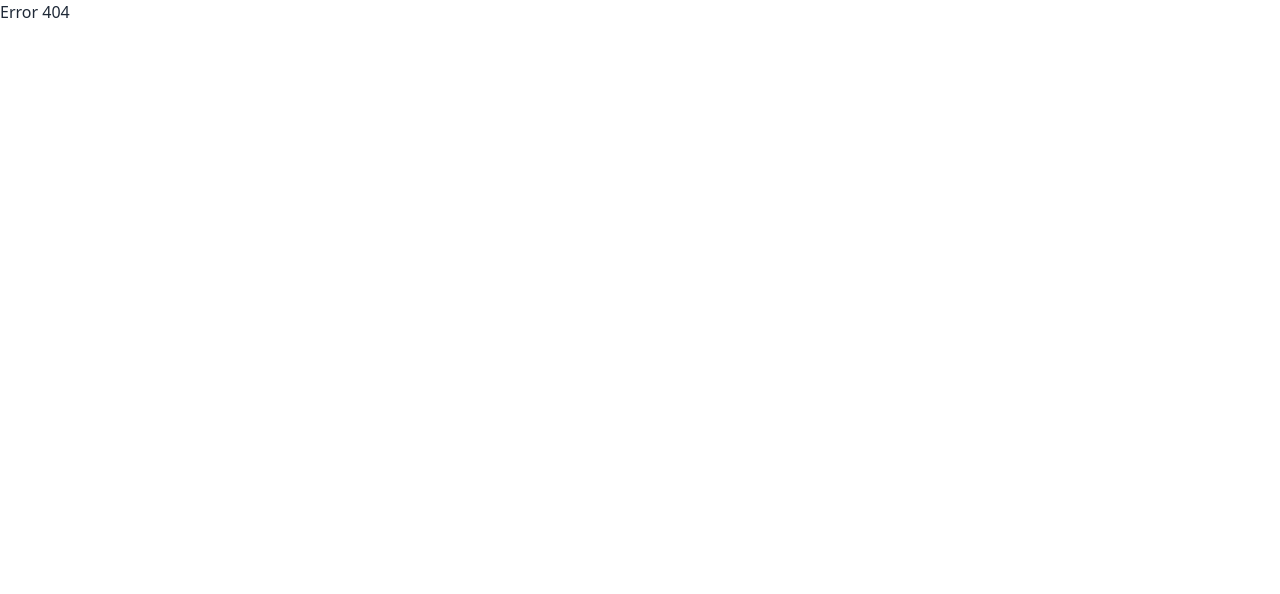
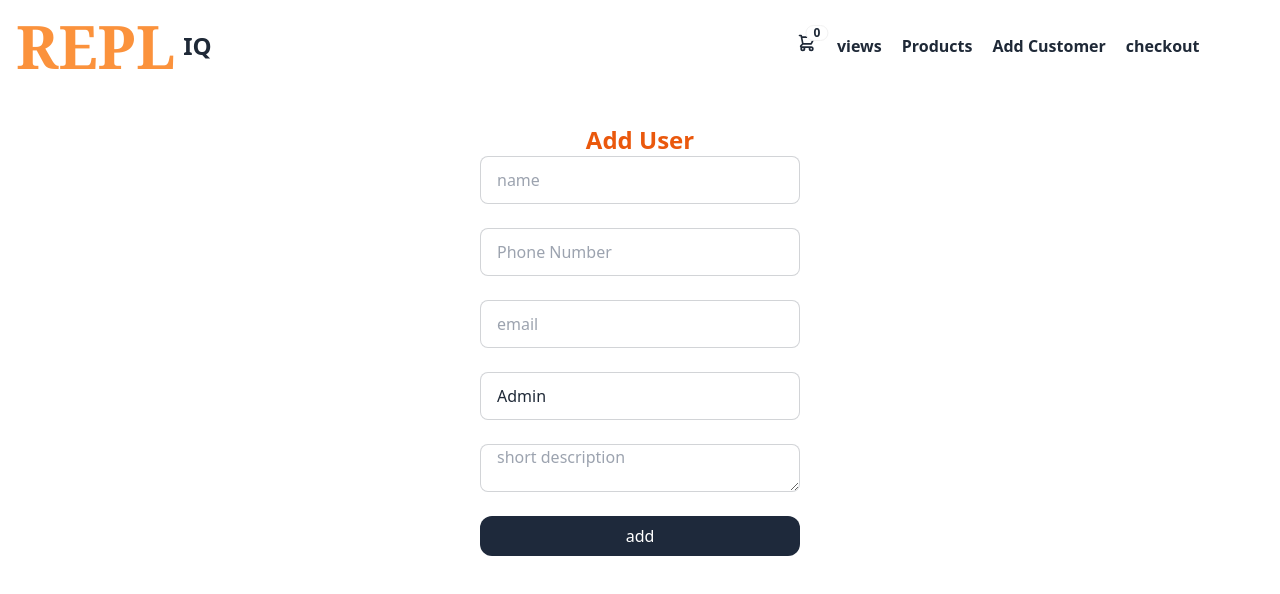
Before and after one commit to sakibhasan-24/repliq, a React (Vite) app: page /add-user in a window 1280 px wide. Before the commit this address had no page. Shown: the top 594 px of the page. Built offline with nearby package versions, Linux system fonts and the light colour scheme.

Commit message:
add customer

```diff
--- /dev/null
+++ b/src/hooks/useAddUser.jsx
@@ -0,0 +1,13 @@
+import React, { useState } from "react";
+import { useDispatch } from "react-redux";
+import { addUser } from "../redux/adduser/addUserSlice";
+
+export default function useAddUser() {
+  const [users, setUsers] = useState([]);
+  const dispatch = useDispatch();
+  const handleAddUser = (userInfo) => {
+    dispatch(addUser(userInfo));
+    setUsers([...users, userInfo]);
+  };
+  return [users, setUsers, handleAddUser];
+}
--- /dev/null
+++ b/src/pages/adduser/AddUser.jsx
@@ -0,0 +1,183 @@
+import React, { useState } from "react";
+import { useDispatch, useSelector } from "react-redux";
+import {
+  addUser,
+  removeAllUser,
+  removeUser,
+} from "../../redux/adduser/addUserSlice";
+import useAddUser from "../../hooks/useAddUser";
+import Swal from "sweetalert2";
+import { CiTrash } from "react-icons/ci";
+import { Link } from "react-router-dom";
+
+export default function AddUser() {
+  const [formData, setFormData] = useState({});
+  const dispatch = useDispatch();
+  const { usersList } = useSelector((state) => state.usersList);
+  const [users, setUsers, handleAddUser] = useAddUser();
+  // console.log(handleAddUser);
+  const profilePicture =
+    "https://encrypted-tbn0.gstatic.com/images?q=tbn:ANd9GcRlQc8AS8lajjEalCKTTlR9hDnjlSeg0QPubQ&usqp=CAU";
+  const handleSubmitForm = async (e) => {
+    e.preventDefault();
+    const userInformation = {
+      profilePicture,
+      ...formData,
+    };
+    await handleAddUser(userInformation);
+    Swal.fire({
+      position: "center",
+      icon: "success",
+      title: "User Added Successfully",
+      showConfirmButton: false,
+      timer: 1500,
+    });
+    setFormData({});
+  };
+  // console.log(users);
+  const onChangeFormData = (e) => {
+    setFormData({ ...formData, [e.target.name]: e.target.value });
+  };
+  const handleDelete = (user) => {
+    // console.log(user);
+    dispatch(removeUser(user.newId));
+  };
+  const handleDeleteAll = () => {
+    Swal.fire({
+      title: "Are you sure?",
+      text: "You can change again from starting",
+      icon: "warning",
+      showCancelButton: true,
+      confirmButtonColor: "#3085d6",
+      cancelButtonColor: "#d33",
+      confirmButtonText: "Yes, delete it!",
+    }).then((result) => {
+      if (result.isConfirmed) {
+        dispatch(removeAllUser());
+        Swal.fire("Deleted!", "Your file has been deleted.", "success");
+      }
+    });
+  };
+  // console.log(formData);
+  return (
+    <div className=" w-full sm:max-w-6xl  mx-auto my-8">
+      <h2 className="text-center font-semibold text-orange-600 text-2xl">
+        Add User
+      </h2>
+      <div className=" flex gap-6 flex-col md:flex-row">
+        <form
+          onSubmit={handleSubmitForm}
+          className="flex flex-col gap-6 items-center justify-center w-full mx-auto"
+        >
+          <input
+            type="text"
+            id="name"
+            placeholder="name"
+            name="name"
+            className="input input-bordered w-full max-w-xs"
+            required
+            onChange={onChangeFormData}
+          />
+          <input
+            type="text"
+            id="phone"
+            name="phone"
+            placeholder="Phone Number"
+            className="input input-bordered w-full max-w-xs"
+            // onChange={(e)=>{console.log(e.target.value)}
+            onChange={onChangeFormData}
+            required
+          />
+          <input
+            required
+            id="email"
+            name="email"
+            type="email"
+            placeholder="email"
+            className="input input-bordered w-full max-w-xs"
+            onChange={onChangeFormData}
+          />
+
+          <select
+            id="role"
+            name="role"
+            className="input input-bordered w-full max-w-xs"
+            onChange={onChangeFormData}
+            required
+          >
+            <option
+              value=""
+              disabled
+              className="input input-bordered w-full max-w-xs"
+            >
+              Select Role
+            </option>
+            <option value="admin">Admin</option>
+            <option value="user">User</option>
+            <option value="manager">Manager</option>
+            <option value="delivary">Delivary Man</option>
+            <option value="staff">Staff</option>
+          </select>
+          <textarea
+            className="input input-bordered w-full max-w-xs"
+            id="details"
+            placeholder="short description"
+            name="details"
+            onChange={onChangeFormData}
+            required
+            rows={20}
+            cols={10}
+          />
+          <input
+            type="submit"
+            value={"add"}
+            className="w-full max-w-xs py-2 rounded-xl cursor-pointer bg-slate-800 text-white hover:bg-slate-700 transition-all duration-300"
+          />
+        </form>
+        {usersList.length > 0 && (
+          <div className="w-full mx-auto overflow-x-scroll text-xs bg-slate-50 shadow-lg shadow-slate-300 rounded-lg p-7">
+            <h1 className="text-center font-bold text-xl text-orange-600">
+              total User : <span>{usersList.length}</span>
+            </h1>
+            <div>
+              <table className="table w-full ">
+                <thead>
+                  <tr>
+                    <th>no:</th>
+                    <th>Name</th>
+                    <th>Role</th>
+                    <th>Details</th>
+                    <th>Action</th>
+                  </tr>
+                </thead>
+                <tbody>
+                  {usersList.map((user, idx) => (
+                    <tr key={user?.newId}>
+                      <td>{idx + 1}</td>
+                      <td>{user.name}</td>
+
+                      <td>{user.role}</td>
+                      <Link to={`/user/details/${user.newId}`}>details</Link>
+                      <td>
+                        <CiTrash
+                          onClick={() => handleDelete(user)}
+                          className="text-red-600 cursor-pointer"
+                        />
+                      </td>
+                    </tr>
+                  ))}
+                </tbody>
+              </table>
+            </div>
+            <button
+              onClick={handleDeleteAll}
+              className="text-red-600 hover:underline text-xl font-bold"
+            >
+              clear cart
+            </button>
+          </div>
+        )}
+      </div>
+    </div>
+  );
+}
--- /dev/null
+++ b/src/pages/adduser/UserDetails.jsx
@@ -0,0 +1,51 @@
+import React from "react";
+import { useSelector } from "react-redux";
+import { useNavigate, useParams } from "react-router-dom";
+
+export default function UserDetails() {
+  const { usersList } = useSelector((state) => state.usersList);
+
+  const { newId } = useParams();
+  //   console.log(usersList);
+  const currentUser = usersList.find((user) => user.newId === newId);
+  //   console.log(currentUser);
+  const navigate = useNavigate();
+  return (
+    <div className="max-w-lg mx-auto">
+      <h1 className="text-center font-bold text-2xl mb-4">
+        User Details{" "}
+        <span className="text-orange-600">
+          {currentUser?.name || "Name Not Found"}
+        </span>
+      </h1>
+      <div className="bg-white border border-gray-200 shadow-lg rounded-lg overflow-hidden">
+        <div className="flex justify-center">
+          <img
+            className="w-24 h-24 rounded-full border-4 border-orange-400 p-1"
+            src={
+              currentUser?.profilePicture || "https://via.placeholder.com/150"
+            }
+            alt="User Profile"
+          />
+        </div>
+        <div className="text-center px-6 py-4">
+          <p className="text-lg font-semibold text-gray-800 mb-2">
+            {currentUser?.name || "Name Not Found"}
+          </p>
+          <p className="text-sm text-gray-600 mb-2">{currentUser?.email}</p>
+          <p className="text-sm text-gray-600 mb-2">{currentUser?.phone}</p>
+          <p className="text-sm text-gray-600 mb-2">
+            Role: {currentUser?.role || "Not Set Yet"}
+          </p>
+          <p className="text-slate-500">{currentUser?.details}</p>
+        </div>
+        <button
+          onClick={() => navigate(-1)}
+          className="w-1/3 my-2 mx-2 px-2 py-1 rounded-md bg-slate-800 text-white "
+        >
+          back
+        </button>
+      </div>
+    </div>
+  );
+}
--- a/src/pages/header/Navbar.jsx
+++ b/src/pages/header/Navbar.jsx
@@ -82,7 +82,7 @@ export default function Navbar() {
         >
           Products
         </Link>
-        <Link className="mr-5 hover:text-orange-400" to="/">
+        <Link className="mr-5 hover:text-orange-400" to="/add-user">
           Add Customer
         </Link>
 
@@ -118,7 +118,10 @@ export default function Navbar() {
           <Link className="my-3 text-white hover:text-orange-400" to="/">
             Add Products
           </Link>
-          <Link className="my-3 text-white hover:text-orange-400" to="/">
+          <Link
+            className="my-3 text-white hover:text-orange-400"
+            to="/add-user"
+          >
             Add Customer
           </Link>
           <Link className="my-3 text-white hover:text-orange-400" to="/">
--- /dev/null
+++ b/src/redux/adduser/addUserSlice.js
@@ -0,0 +1,28 @@
+import { createSlice } from "@reduxjs/toolkit";
+import { v4 as uuidv4 } from "uuid"; // Import the uuiv4 function
+const initialStateForItems = {
+  usersList: [],
+};
+
+const usersListSlice = createSlice({
+  name: "usersList",
+  initialState: initialStateForItems,
+  reducers: {
+    addUser: (state, action) => {
+      //   console.log();
+      const newId = uuidv4();
+      state.usersList.push({ ...action.payload, newId });
+    },
+    removeUser: (state, action) => {
+      state.usersList = state.usersList.filter(
+        (item) => item.newId !== action.payload
+      );
+    },
+    removeAllUser: (state, action) => {
+      state.usersList = [];
+    },
+  },
+});
+
+export const { addUser, removeUser, removeAllUser } = usersListSlice.actions;
+export default usersListSlice.reducer;
--- a/src/redux/store/store.js
+++ b/src/redux/store/store.js
@@ -3,9 +3,11 @@ import { persistStore, persistReducer } from "redux-persist";
 import storage from "redux-persist/lib/storage";
 import userReducer from "../user/userSlice";
 import productReducer from "../addProducts/addProductsSlice";
+import usersListReducer from "../adduser/addUserSlice";
 const rootReducer = combineReducers({
   user: userReducer,
   items: productReducer,
+  usersList: usersListReducer,
 });
 const persistConfig = {
   key: "root",
```
Also changed, not shown: src/routes/Routes.jsx (+10 -0 lines).
